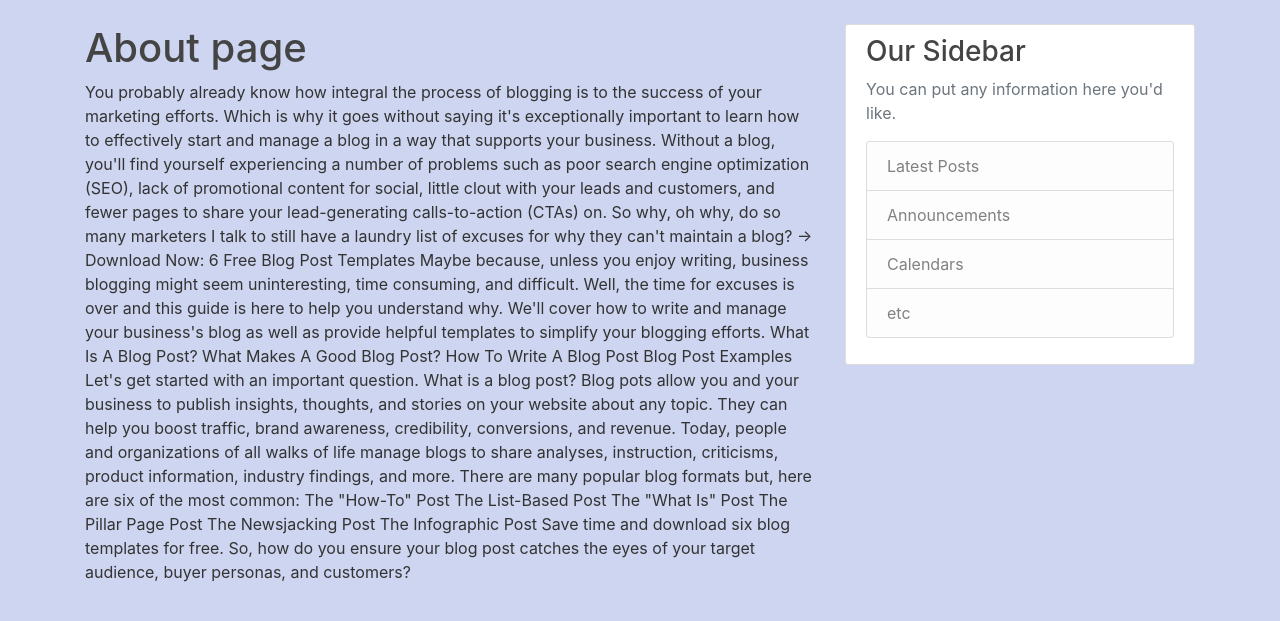
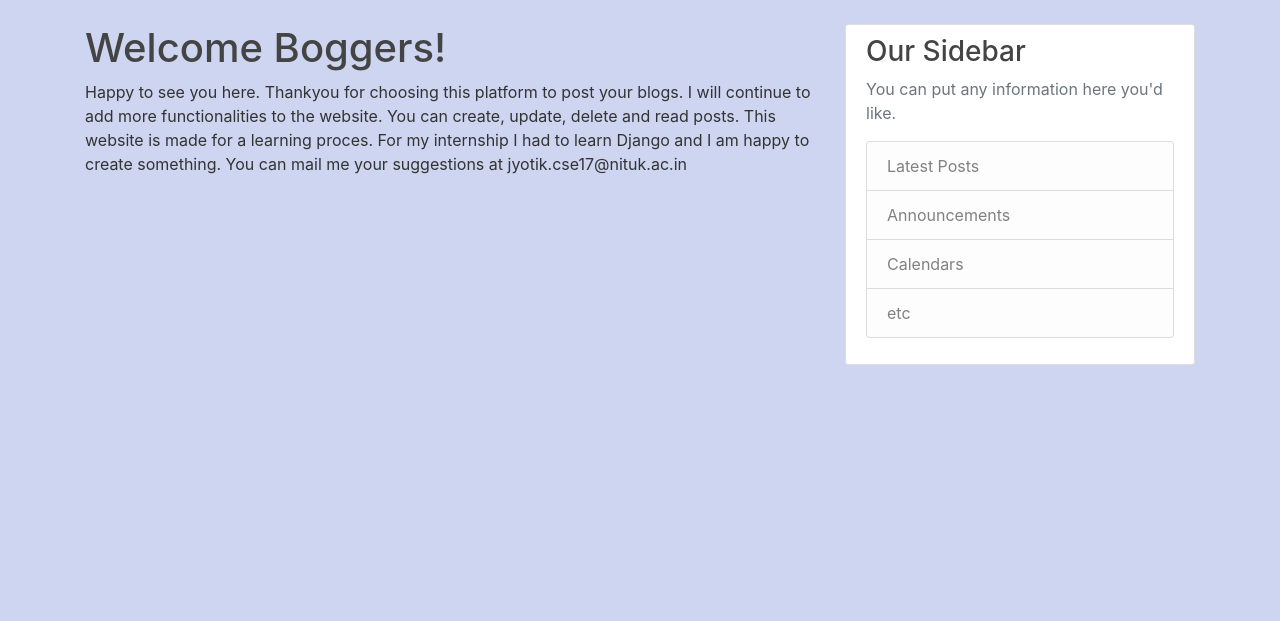
Before and after one commit to jyotijangid/Blogshome-django, a Django app: page /about/ in a window 1280 px wide. Shown: the part 56-677 px from the top of the page. Run offline with Django 3.2, Linux system fonts and the light colour scheme; some libraries are stand-ins or nearby versions.

Commit message:
About page updated

```diff
--- a/blog/templates/blog/about.html
+++ b/blog/templates/blog/about.html
@@ -1,38 +1,15 @@
 {% extends "blog/base.html" %}
 {% block content %}
-    <h1>About page </h1>
+    <h1>Welcome Boggers!</h1>
     <p>
-        You probably already know how integral the process of blogging is to the success of your marketing efforts. Which is why it goes without saying it's exceptionally important to learn how to effectively start and manage a blog in a way that supports your business.
 
-Without a blog, you'll find yourself experiencing a number of problems such as poor search engine optimization (SEO), lack of promotional content for social, little clout with your leads and customers, and fewer pages to share your lead-generating calls-to-action (CTAs) on.
 
-So why, oh why, do so many marketers I talk to still have a laundry list of excuses for why they can't maintain a blog?
+Happy to see you here. Thankyou for choosing this platform to post your blogs. I will continue to add more functionalities to the website. You can create, update, delete and read posts.
 
-→ Download Now: 6 Free Blog Post Templates
-Maybe because, unless you enjoy writing, business blogging might seem uninteresting, time consuming, and difficult.
+This website is made for a learning proces. For my internship I had to learn Django and I am happy to create something.
 
-Well, the time for excuses is over and this guide is here to help you understand why. We'll cover how to write and manage your business's blog as well as provide helpful templates to simplify your blogging efforts.
+You can mail me your suggestions at jyotik.cse17@nituk.ac.in
 
-What Is A Blog Post?
-What Makes A Good Blog Post?
-How To Write A Blog Post
-Blog Post Examples
-Let's get started with an important question.
-
-What is a blog post?
-Blog pots allow you and your business to publish insights, thoughts, and stories on your website about any topic. They can help you boost traffic, brand awareness, credibility, conversions, and revenue.
-
-Today, people and organizations of all walks of life manage blogs to share analyses, instruction, criticisms, product information, industry findings, and more. There are many popular blog formats but, here are six of the most common:
-
-The "How-To" Post
-The List-Based Post
-The "What Is" Post
-The Pillar Page Post
-The Newsjacking Post
-The Infographic Post
-Save time and download six blog templates for free.
-
-So, how do you ensure your blog post catches the eyes of your target audience, buyer personas, and customers?
 
 
     </p>
```
